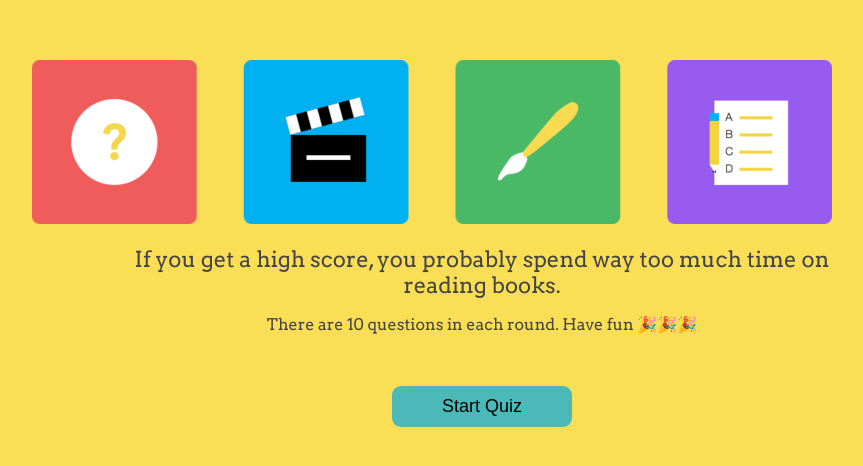
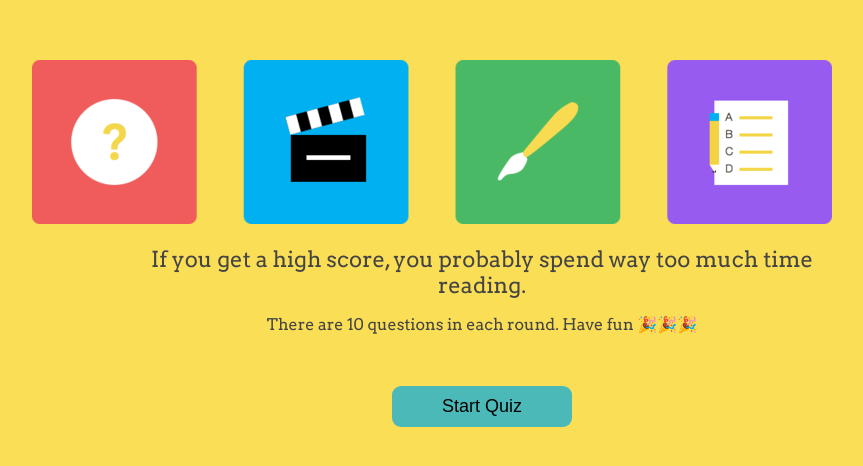
Before and after one commit to MPiotrowska/trivia-app, a React (Create React App) app: page / in a window 1280 px wide. Shown: the part 140-606 px from the top of the page, without its empty margins (158-1021 px from the left). Built offline with nearby package versions, Linux system fonts and the light colour scheme.

Commit message:
change text

```diff
--- a/src/components/Welcome/Index.jsx
+++ b/src/components/Welcome/Index.jsx
@@ -17,8 +17,8 @@ export const Welcome = () => {
       <div>
         <img src={image} alt="" />
         <h1 className="welcomeText">
-          If you get a high score, you probably spend way too much time on
-          reading books.
+          If you get a high score, you probably spend way too much time
+          reading.
         </h1>
         <p className="description">
           There are 10 questions in each round. Have fun 🎉🎉🎉
```
